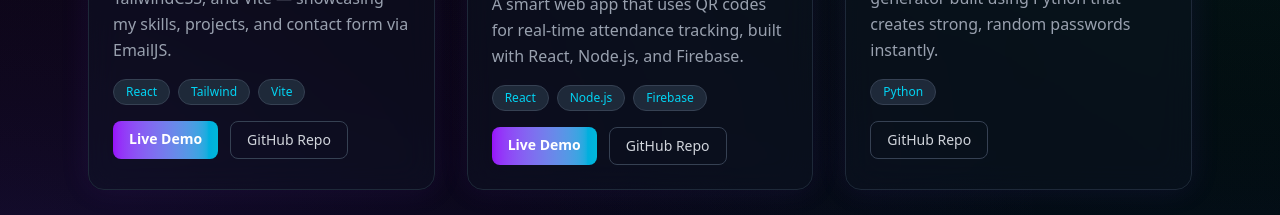
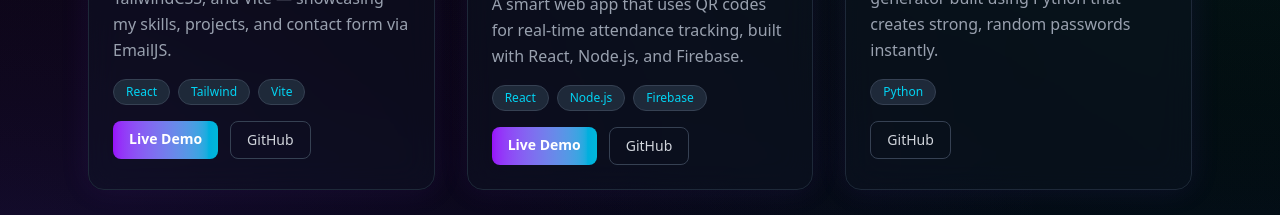
Before and after one commit to mohitjaryal/my-portfolio, a React (Vite) app in the folder portfolio/: page / in a window 1280 px wide. Shown: the part 2200-2415 px from the top of the page. Built offline with nearby package versions, Linux system fonts and the light colour scheme.

Commit message:
Update Projects.jsx

```diff
--- a/portfolio/src/components/Projects.jsx
+++ b/portfolio/src/components/Projects.jsx
@@ -12,7 +12,7 @@ const PROJECTS = [
     title: "Portfolio Website",
     desc: "My personal portfolio built with React, TailwindCSS, and Vite — showcasing my skills, projects, and contact form via EmailJS.",
     img: portfolioImg,
-    repo: "https://github.com/mohitjaryal/my-portfolio",
+    repo: "https://github.com/mohitjaryal",
     live: "https://your-portfolio-domain.com",
     tech: ["React", "Tailwind", "Vite"],
   },
@@ -107,7 +107,7 @@ export default function Projects() {
                     rel="noreferrer"
                     className="text-sm px-4 py-2 rounded-lg border border-gray-700 text-gray-300 hover:bg-gray-800 transition-all"
                   >
-                    GitHub Repo
+                    GitHub
                   </a>
                 </div>
               </div>
```
